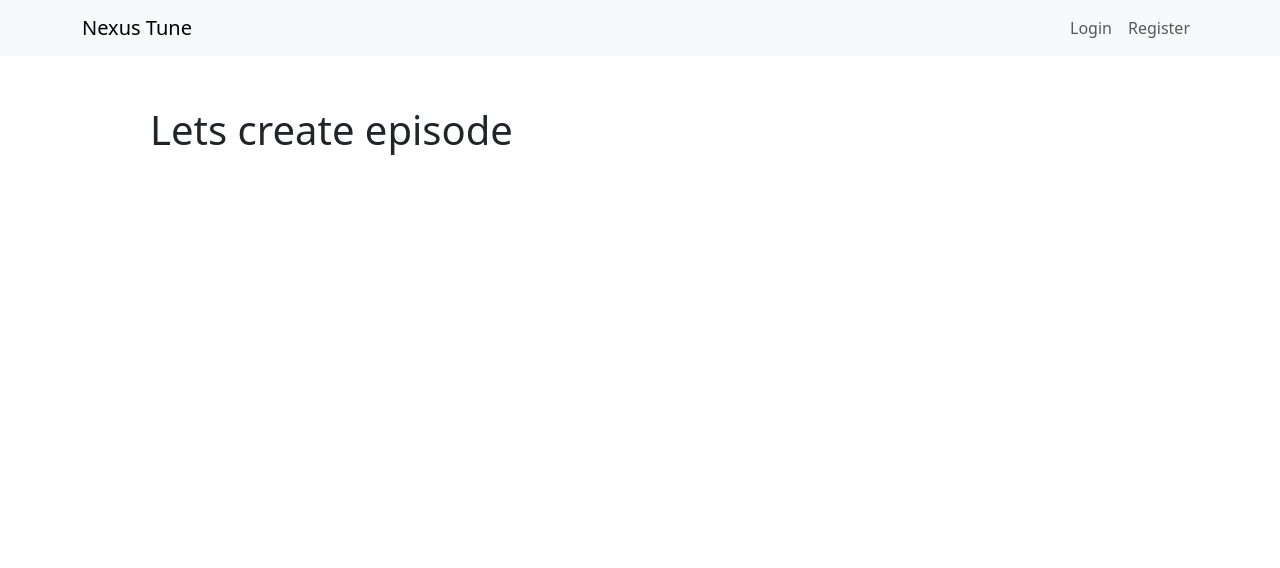
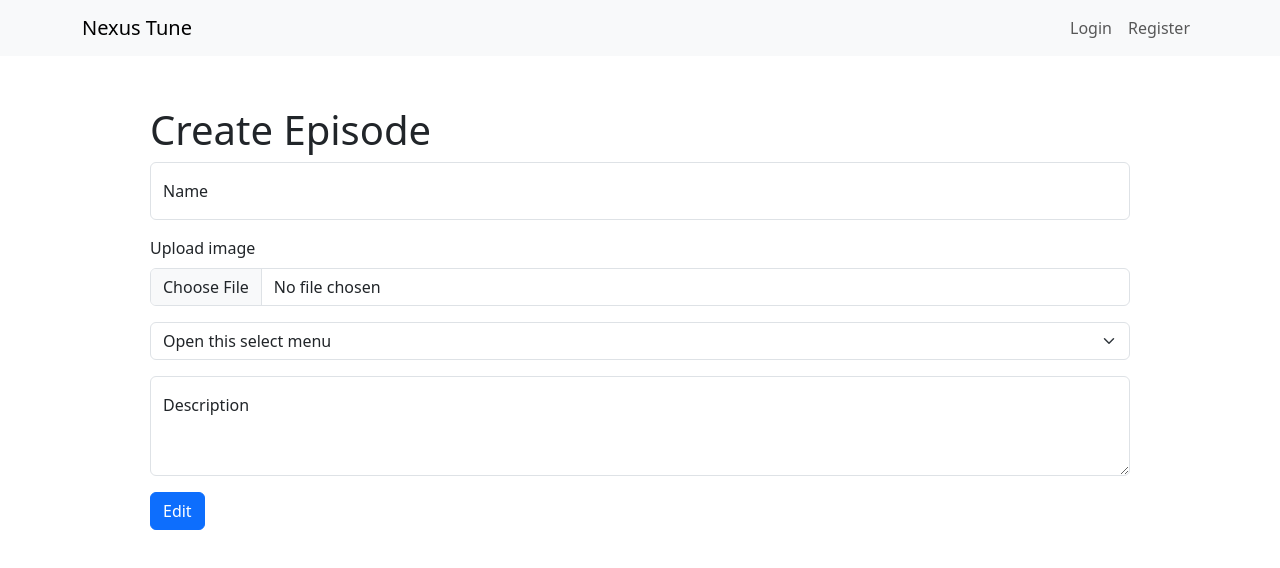
Before and after one commit to rkehadzhiyski/NexusTune, a React (Vite) app in the folder client/: page /create-episode in a window 1280 px wide. Shown: the top 568 px of the page. Built offline with nearby package versions, Linux system fonts and the light colour scheme.

Commit message:
add create episode form

```diff
--- a/client/src/components/createEpisode/CreateEpisode.tsx
+++ b/client/src/components/createEpisode/CreateEpisode.tsx
@@ -1,7 +1,50 @@
+import { Button, FloatingLabel, Form } from "react-bootstrap";
+
 const CreateEpisode = () => {
     return (
         <>
-        <h1>Lets create episode</h1>
+            <Form>
+                <h1 >Create Episode</h1>
+                <FloatingLabel label="Name" className="mb-3" controlId="formGroupName">
+                    <Form.Control
+                        type="name"
+                        // {...register('name')}
+                        placeholder="Enter a name"
+                        autoComplete="name-input"
+                    />
+                    {/* <Form.Text className="text-danger">{errors['name']?.message}</Form.Text> */}
+                </FloatingLabel>
+                <Form.Text className="text-muted">
+                </Form.Text>
+                <Form.Label >Upload  image</Form.Label>
+                <Form.Group controlId="formFile" className="mb-3">
+                    <Form.Control
+                        type="file"
+                        // {...register('profileImage')}
+                        // onInput={handleFileChange}
+                        multiple={false}
+                        placeholder="Profile Image" />
+                    {/* <Form.Text className="text-danger">{errors['profileImage']?.message}</Form.Text> */}
+                </Form.Group>
+                <Form.Select className='mb-3' aria-label="Default select example">
+                    <option>Open this select menu</option>
+                    <option value="1">One</option>
+                    <option value="2">Two</option>
+                    <option value="3">Three</option>
+                </Form.Select>
+                <FloatingLabel className='mb-3' label="Description" controlId="formGroupDescription">
+                    <Form.Control
+                        style={{ height: '100px' }}
+                        as={'textarea'}
+                        type="text"
+                        // {...register('description')}
+                        placeholder="Description"
+                        autoComplete="description"
+                    />
+                    {/* <Form.Text className="text-danger">{errors['description']?.message}</Form.Text> */}
+                </FloatingLabel>
+                <Button variant="primary" type="submit">Edit</Button>
+            </Form>
         </>
     );
 }
```
